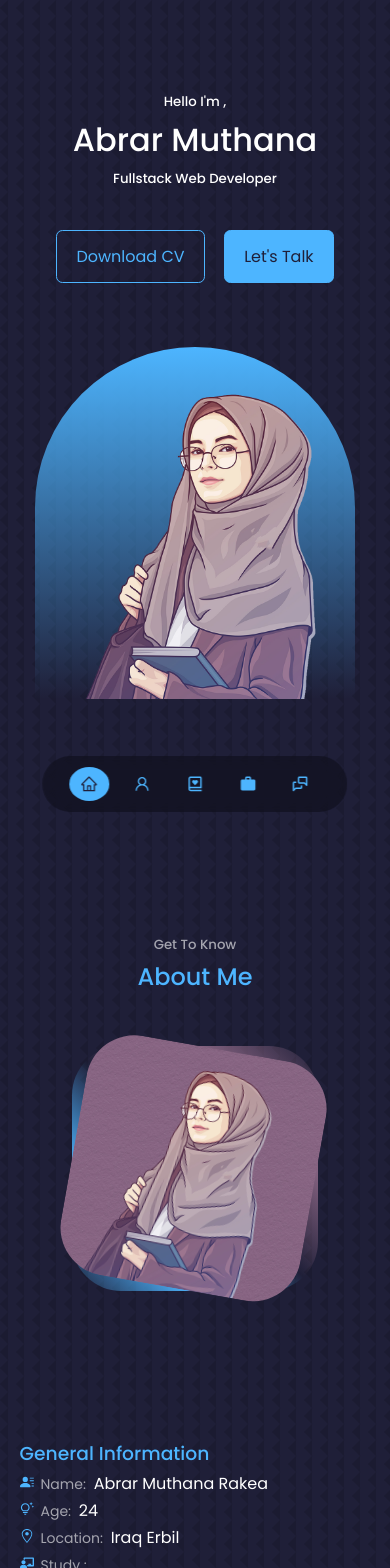
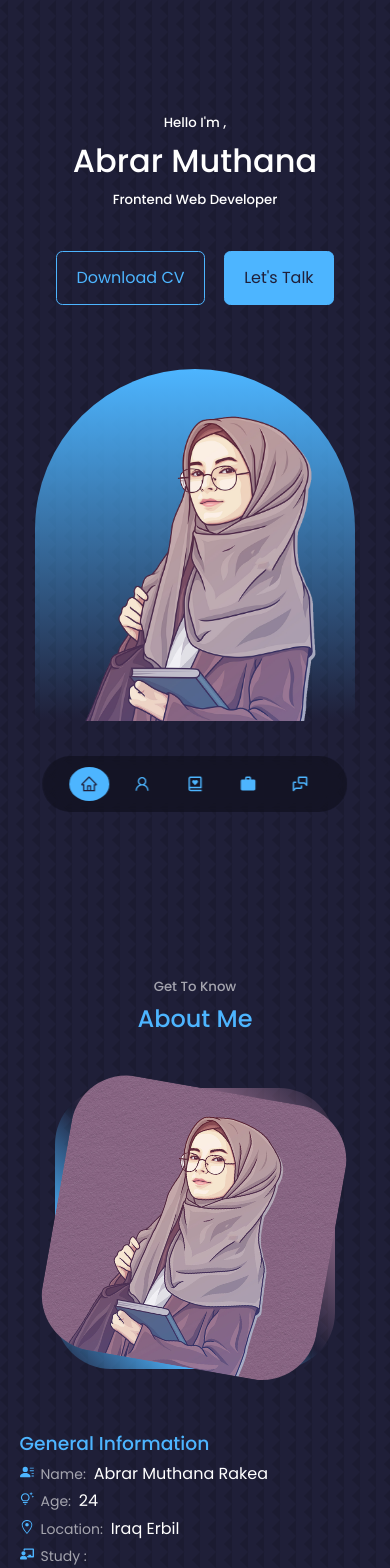
Before and after one commit to abrar997/ME, a React (Create React App) app: page / in a window 390 px wide. Shown: the top 1568 px of the page. Built offline with nearby package versions, Linux system fonts and the light colour scheme.

Commit message:
need some modification but its raedy

```diff
--- a/src/components/About/about.css
+++ b/src/components/About/about.css
@@ -129,7 +129,11 @@
 /* *************Media Query (Amall Devices)************** */
 @media screen and (max-width: 660px) {
   .about__me {
-    width: 70%;
+    width: 80%;
+
+  }
+  .about-me-details{
+    margin-top: -5rem;
   }
 
   .about__cards {
@@ -140,9 +144,7 @@
 
   .about__content {
     text-align: center;
+
   }
 
-  .about__content p {
-    margin: 1.5rem 0;
-  }
 }
--- a/src/components/Contact/contact.css
+++ b/src/components/Contact/contact.css
@@ -67,7 +67,7 @@ textarea {
   .contact__container {
     grid-template-columns: 1fr;
     gap: 2rem;
-    width: 50%;
+    width: 80%;
   }
 }
 
--- a/src/components/Header/Header.css
+++ b/src/components/Header/Header.css
@@ -72,7 +72,7 @@ header {
 /* *************Media Query (Small Devices)************** */
 @media screen and (max-width: 600px) {
   header {
-    height: 105vh;
+    height: 110vh;
   }
   .header__Social,
   .scroll-down {
--- a/src/components/Header/Header.js
+++ b/src/components/Header/Header.js
@@ -9,7 +9,7 @@ const Header = () => {
         <div>
           <h5>Hello I'm , </h5>
           <h1>Abrar Muthana </h1>
-          <h5>Fullstack Web Developer </h5>
+          <h5>Frontend Web Developer </h5>
         </div>
         <div>
           <CTA />
```
Also changed, not shown: src/assets/bg-texture1.png (deleted), 1 other file (tests, documents, lock files or other folders).
